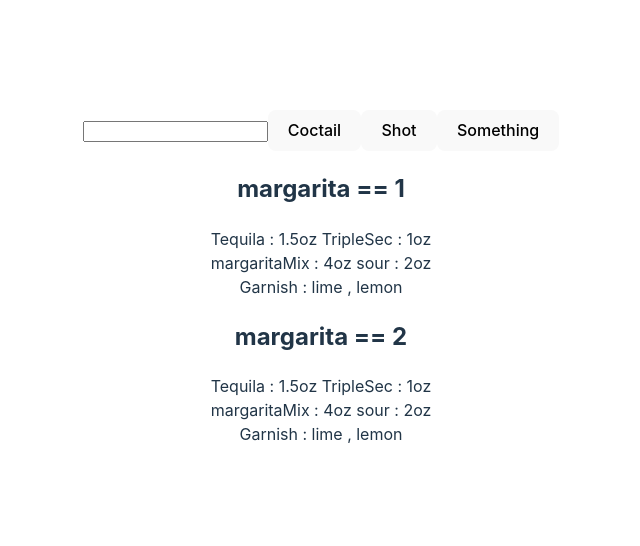
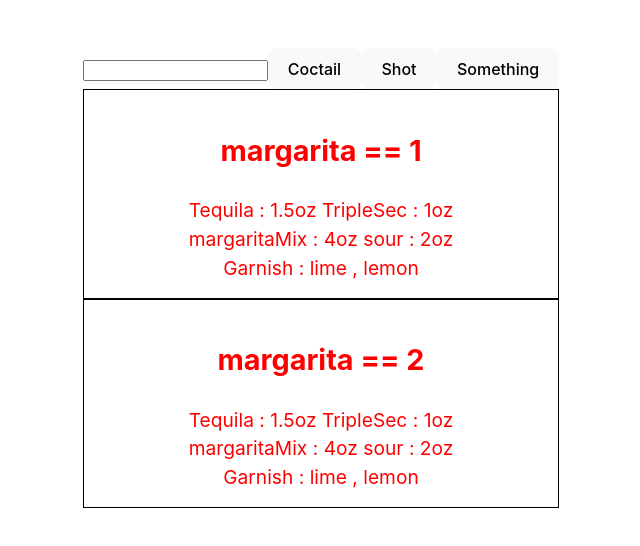
Before and after one commit to NNahkan/shotLand, a React (Vite) app: page / in a window 1280 px wide. Shown: the part 122-668 px from the top of the page, without its empty margins (319-959 px from the left). Built offline with nearby package versions, Linux system fonts and the light colour scheme; data requests are answered from the project's data file.

Commit message:
Working on styling

```diff
--- a/src/Components/SingleDrink.tsx
+++ b/src/Components/SingleDrink.tsx
@@ -1,5 +1,6 @@
 import React from 'react'
 import { drink } from '../model';
+import "./styles.css"
 
 interface SingleDrinkProps {
 	item: drink;
@@ -12,7 +13,7 @@ const SingleDrink: React.FC<SingleDrinkProps> = ({ item }) => {
 	const juiceList = Object.keys(item.juices);
 
 	return (
-		<div>
+		<div className='drinkMain'>
 			<h2>{item.name} == {item.id}</h2>
 			<div style={{ textTransform: "capitalize" }}>
 				{liquorList.map((name) => <span>{name} : {item.liquors[name]}   </span>)}
--- a/src/Components/styles.css
+++ b/src/Components/styles.css
@@ -0,0 +1,8 @@
+/* SingleDrink */
+
+.drinkMain {
+  border: 1px solid black;
+  padding: 15px;
+  font-size: 1.2rem;
+  color: red;
+}
```
